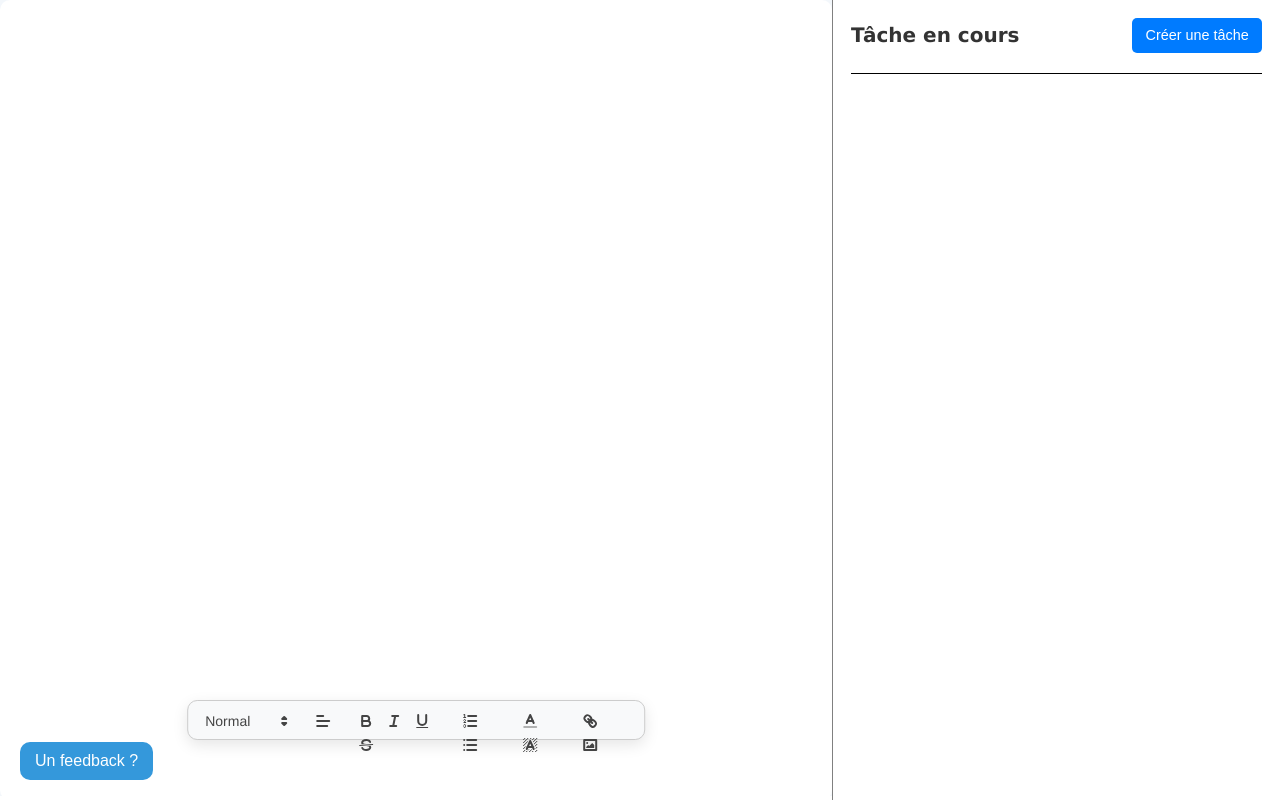
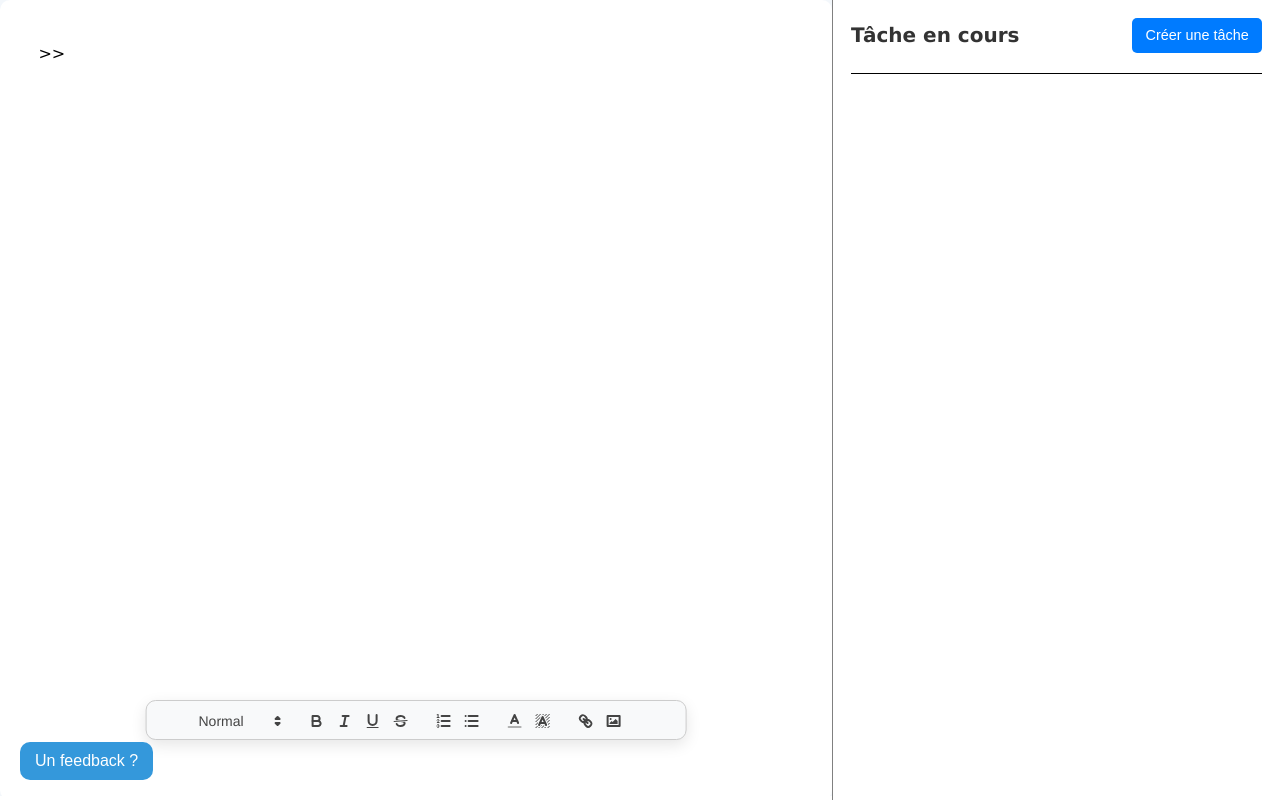
Before and after one commit to GoodMorning46/Eco, a React (Create React App) app: page / in a window 1280 px wide. Built offline with nearby package versions, Linux system fonts and the light colour scheme.

Commit message:
Chevron, heading 2 pour la première ligne + allongement de la barre d'édition

```diff
--- a/src/App.css
+++ b/src/App.css
@@ -73,6 +73,22 @@
   margin-right: 20px; /* Ajoute de l'espace à droite du titre */
 }
 
+/* Style pour le conteneur du titre et du bouton */
+.in-progress-header {
+  display: flex; /* Organise les éléments en ligne */
+  align-items: center; /* Aligne verticalement les éléments au centre */
+  justify-content: space-between; /* Distribue l'espace entre les éléments */
+  background-color: red;
+}
+
+/* Style pour le titre "Tâche en cours" */
+.in-progress-title {
+  font-size: 20px;
+  font-weight: bold;
+  color: #333;
+  margin-right: 20px; /* Ajoute de l'espace à droite du titre */
+}
+
 .line {
   width: 100%; /* Réduit la largeur du conteneur à 80% de sa largeur maximale */
   margin: auto; /* Centrer le conteneur */
--- a/src/components/Notes.js
+++ b/src/components/Notes.js
@@ -1,45 +1,57 @@
 import React, { useState, useEffect } from "react";
 import ReactQuill from "react-quill";
-import Quill from 'quill';
-import "react-quill/dist/quill.snow.css"; // importez le CSS de Quill
+import "react-quill/dist/quill.snow.css";
 import "./css/Notes.css";
 
 const toolbarOptions = [
   [{ 'header': [1, 2, 3, 4, 5, 6, false] }],
-  [{ 'align': [] }],
-  ['bold', 'italic', 'underline', 'strike'], // Les options de base sont déjà là
-  [{ 'list': 'ordered'}, { 'list': 'bullet' }], // Listes
-  [{ 'color': [] }, { 'background': [] }], // Couleurs
-  ['link', 'image'], // Liens, images et vidéos
+  ['bold', 'italic', 'underline', 'strike'],
+  [{ 'list': 'ordered'}, { 'list': 'bullet' }],
+  [{ 'color': [] }, { 'background': [] }],
+  ['link', 'image'],
 ];
 
-const quill = new Quill('#editor', {
+const Notes = () => {
+  let quillInstance = null;
+
+  useEffect(() => {
+    quillInstance = new ReactQuill.Quill('#editor', {
       modules: {
         toolbar: toolbarOptions,
       },
       theme: 'snow',
     });
 
-export default function App() {
     const localNotes = localStorage.getItem("notes");
-  const [notes, setNotes] = useState(localNotes);
-  const [showPlaceholder, setShowPlaceholder] = useState(!localNotes);
 
-  useEffect(() => {
-    if (!localNotes) {
-      localStorage.setItem("notes", "");
+    if (localNotes) {
+        try {
+            const parsedNotes = JSON.parse(localNotes);
+            quillInstance.setContents(parsedNotes);
+            const firstLineFormat = quillInstance.getFormat(0);
+            if (firstLineFormat.header !== 2) {
+                quillInstance.formatLine(0, 1, 'header', 2);
             }
-  }, [localNotes]);
+        } catch(e) {
+            console.error('Error parsing localNotes JSON: ', e);
+        }
+    } else {
+        quillInstance.insertText(0, '\n', 'header', 2);
+    }
 
-  const handleChange = (value) => {
-    localStorage.setItem("notes", value);
-    setNotes(value);
-    setShowPlaceholder(!value);
-  };
+    quillInstance.on('text-change', function() {
+      const contents = quillInstance.getContents();
+      localStorage.setItem("notes", JSON.stringify(contents));
+    });
+
+  }, []);
 
   return (
     <div className="notes-container">
-      <ReactQuill value={notes} onChange={handleChange} modules={{ toolbar: toolbarOptions }}/>
+      <div id="editor"></div>
+      <div className="chevrons">>></div>
     </div>
   );
 }
+
+export default Notes;
--- a/src/components/css/Notes.css
+++ b/src/components/css/Notes.css
@@ -1,7 +1,7 @@
 .notes-container {
   width: 100%;
   margin: 0 auto;
-  background-color: #ffffff;
+  background-color: white;
   height: 800px;
   border-radius: 10px;
   position: relative;
@@ -9,56 +9,53 @@
   padding: 3%;
 }
 
-/* Style du conteneur de l'éditeur */
 .ql-container {
-  max-width: 100%;
+  max-width: 95%;
+  margin-left: 5%;
   height: 620px;
-  padding: 1%;
+  padding: 0%;
   font-size: 0.9em;
-  margin-bottom: 80px; /* Augmentez la marge pour laisser de l'espace pour la barre d'outils */
+  margin-bottom: 80px;
   background-color: white;
   position: relative;
-  padding-bottom: 60px; /* Augmentez le padding pour éviter que le texte ne soit caché par la barre d'outils */
+  padding-bottom: 60px;
 }
 
-/* Retirer la bordure autour de la zone de texte */
 .ql-container.ql-snow {
   border: none !important;
 }
 
-/* Style de la barre d'outils */
 .ql-toolbar {
   border-radius: 10px;
-  width: 55%; /* Réduisez la largeur à 80% pour la rétrécir */
-  height: 40px; /* Ajoutez une hauteur fixe pour la rétrécir */
-  margin: 10px auto; /* Changez la marge pour centrer la barre d'outils et ajouter de l'espace en dessous */
+  width: 65%;
+  height: 40px;
+  margin: 10px auto;
   position: absolute;
-  bottom: 50px; /* Placez la barre d'outils un peu en dehors du conteneur pour un effet "flottant" */
+  bottom: 50px;
   left: 50%;
   transform: translateX(-50%);
   padding: 5px 0;
   display: flex;
   justify-content: center;
   background-color: #f8f9fa;
-  box-shadow: 0px 5px 15px rgba(0, 0, 0, 0.1); /* Ajoutez une ombre portée pour un effet "flottant" */
+  box-shadow: 0px 5px 15px rgba(0, 0, 0, 0.1);
 }
 
-/* Style des boutons de la barre d'outils */
 .ql-toolbar button {
   background-color: transparent;
   padding: 5px;
   cursor: pointer;
-  color: #495057; /* Couleur des icônes des boutons */
+  color: #495057;
 }
 
-/* Style des boutons de la barre d'outils lorsqu'ils sont survolés */
 .ql-toolbar button:hover {
   background-color: #f5f5f5;
-  color: #212529; /* Couleur des icônes des boutons lorsqu'ils sont survolés */
+  color: #212529;
 }
 
-
-/* Style des boutons de la barre d'outils lorsqu'ils sont survolés */
-.ql-toolbar button:hover {
-  background-color: #f5f5f5;
+.chevrons {
+  top: 5.5%;
+  left: 3%;
+  position: fixed;
+  user-select: none;
 }
```
Also changed, not shown: src/App.js (line endings or trailing spaces), src/components/TodoItem.js (line endings or trailing spaces). Lines whose indentation alone changed are shown as unchanged.
